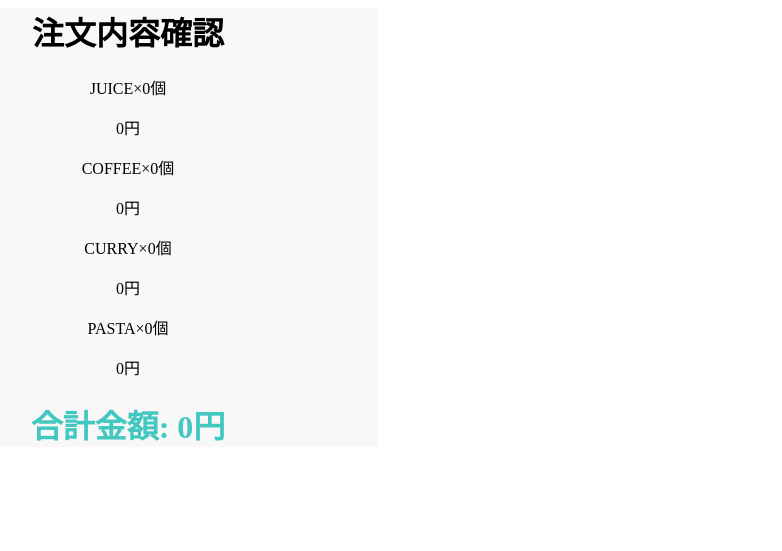
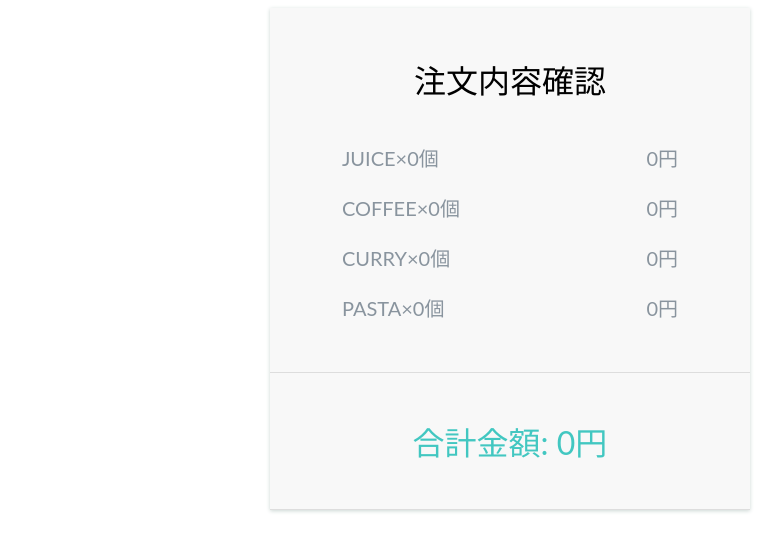
Before and after one commit to rinkokikuchi/cafe_progate, a PHP site: page /order.php in a window 1280 px wide. Shown: the top 551 px of the page, without its empty margins (130-912 px from the left). Run offline with PHP 8.4, Linux system fonts and the light colour scheme.

Commit message:
注文画面完成

```diff
--- a/order.css
+++ b/order.css
@@ -1,14 +1,51 @@
 .sum_price {
     color :#42c7c1;
+    border-top:1px solid #DDDDDD;
+    border-bottom:1px solid #DDDDDD;
+}
+
+.sum_price h1 {
+   font-weight: normal;
+   padding: 5%;
 }
 
 .all {
-    width: 500px;
+    width: 38%;
+    margin:auto;
     background-color: #F8F8F8;
     text-align: center;
+    font-family: Lato, 'Hiragino Kaku Gothic Pro', sans-serif;
+    box-shadow: 0px 1px 4px #ccd7d4;
+ }
+
+ .order-title h1{
+    font-weight: normal;
+    padding-top: 10%;
+   }
+
+ .order-container {
+    display:flex;
+    flex-direction: column;
+    align-items: center;
+    font-size: 20px;
+    margin-bottom: 10%;
 
  }
 
  .order {
      text-align: center;
+     height: 50px;
+     display:flex;
+     width: 70%;
+     justify-content: space-between;
+     font-family: Lato, 'Hiragino Kaku Gothic Pro', sans-serif;
+     }
+
+ .menu {
+    color: #89949e;
+
  }
+
+ .price {
+    color: #89949e;
+ }
--- a/order.php
+++ b/order.php
@@ -4,10 +4,17 @@
     <meta charset="UTF-8">
     <link rel="stylesheet" href="order.css">
     <title>注文内容確認</title>
+    <link rel="preconnect" href="https://fonts.googleapis.com">
+<link rel="preconnect" href="https://fonts.gstatic.com" crossorigin>
+<link href="https://fonts.googleapis.com/css2?family=Pacifico&display=swap" rel="stylesheet">
 </head>
     <body>
+        <div class="all-container">
             <div class = "all">
+                <div class = "order-title">
                     <h1>注文内容確認</h1>
+                </div>
+                <div class = order-container>
                     <div class = "order">
                         <p class = "menu">JUICE×0個</p>
                         <p class= "price">0円</p>
@@ -24,9 +31,11 @@
                         <p class = "menu">PASTA×0個</p>
                         <p class= "price">0円</p>
                     </div>
+                    </div>
                 <div class = "sum_price">
                     <h1>合計金額: 0円</h1>
                 </div>
             </div>
+        </div>
     </body>
 </html>
```
Lines whose indentation alone changed are shown as unchanged.
